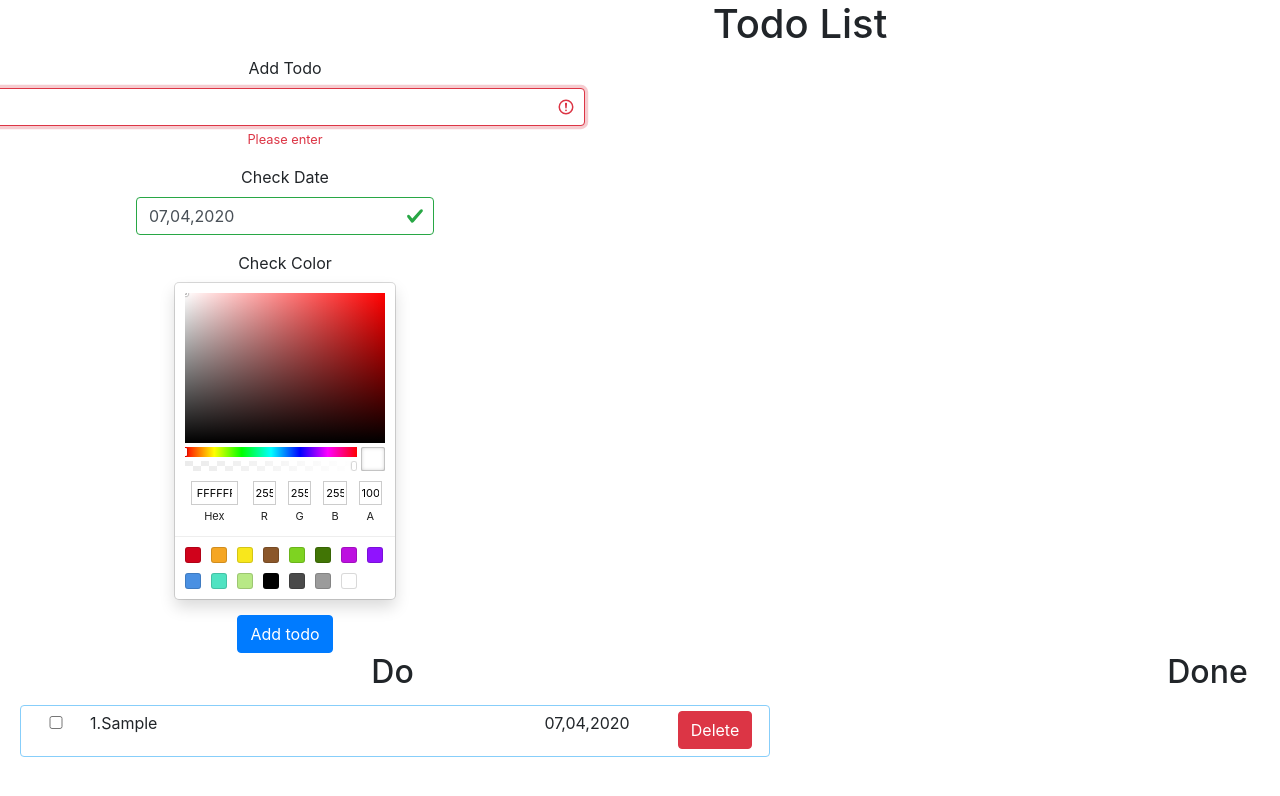
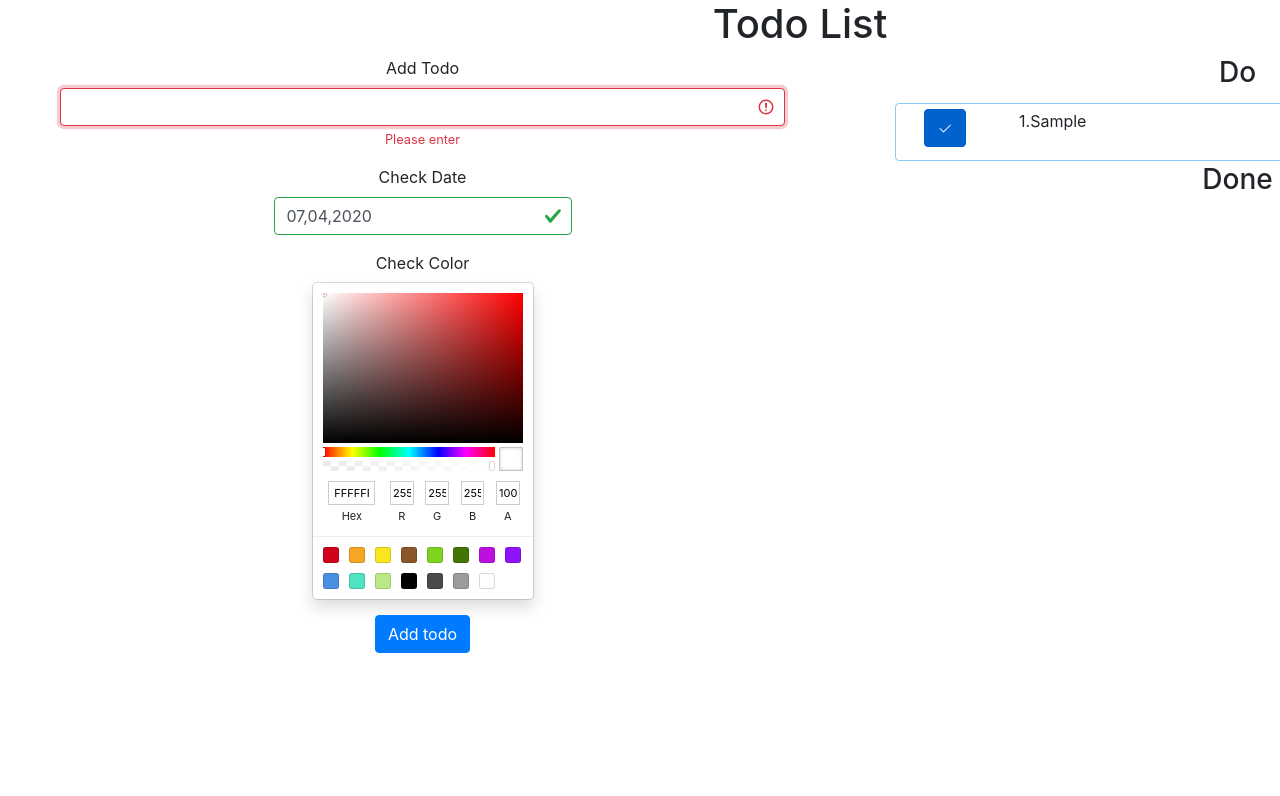
Before and after one commit to romantymets/FirstReactApp, a React (Create React App) app: page / in a window 1280 px wide. Both pictures are taken after typing "Sample" into the empty fields and a click on the button "Add todo". Shown: the top 796 px of the page. Built offline with nearby package versions, Linux system fonts and the light colour scheme.

Commit message:
add color and refactor code

```diff
--- a/src/components/ButtonColor/ButtonColor.css
+++ /dev/null
@@ -1,11 +0,0 @@
-.popover {
-    position: absolute;
-    zIndex: 2;
-}
-.cover {
-    position: fixed;
-    top: 0px;
-    right: 0px;
-    bottom: 0px;
-    left: 0px;
-}
--- a/src/components/ButtonColor/ButtonColor.js
+++ /dev/null
@@ -1,33 +0,0 @@
-import React from 'react';
-import { ChromePicker } from 'react-color'
-import './ButtonColor.css';
-class ButtonColor extends React.Component {
-  constructor() {
-    super();
-    this.state = {
-      displayColorPicker: false,
-    };
-  }
-  handleClick = () => {
-    this.setState({ displayColorPicker: !this.state.displayColorPicker })
-  };
-
-  handleClose = () => {
-    this.setState({ displayColorPicker: false })
-  };
-
-  render() {
-
-    return (
-      <div>
-        <button onClick={ this.handleClick }>Pick Color</button>
-        { this.state.displayColorPicker ? <div className="popover" >
-          <div  className="cover" onClick={ this.handleClose }/>
-          <ChromePicker />
-        </div> : null }
-      </div>
-    )
-  }
-}
-
-export default ButtonColor;
--- a/src/components/Todo/Todo.css
+++ b/src/components/Todo/Todo.css
@@ -1,8 +1,9 @@
 .conteiner {
     text-align: center;
-
     width: 600px;
-
+}
+.list-inline{
+   margin-left: 60px;
 }
 .color{
     margin: 0 auto;
--- a/src/components/Todo/TodoComponent.js
+++ b/src/components/Todo/TodoComponent.js
@@ -81,7 +81,7 @@ class Todo extends React.Component {
       <div className="conteiner-fluid">
         <h1> Todo List </h1>
         <div className="row">
-          <div className="conteiner">
+          <div className="conteiner col-6">
             <form onSubmit={this.onButtonClick} className="was-validated">
               <div className="list-inline">
                 <div className="form-group ">
@@ -116,10 +116,10 @@ class Todo extends React.Component {
               </div>
             </form>
           </div>
-          <div className="container-fluid">
-            <div className="row">
-              <div className="col-xs-12 col-sm-9 col-md-4 col-lg-6">
-                <h2> Do </h2>
+          <div className="conteiner col-6">
+            <div className="list-inline">
+              <div className="conteiner-fluid">
+                <h3> Do </h3>
                 <TodoList
                   todos={todos.filter(todo => {
                     return !todo.complited
@@ -129,8 +129,8 @@ class Todo extends React.Component {
                 >
                 </TodoList>
               </div>
-              <div className="col-xs-12 col-sm-9 col-md-4 col-lg-6">
-                <h2> Done </h2>
+              <div className="conteiner-fluid">
+                <h3> Done </h3>
                 <TodoList
                   todos={todos.filter(todo => todo.complited)}
                   onItemCheck={this.onItemCheck}
--- a/src/components/TodoList/TodoList.css
+++ b/src/components/TodoList/TodoList.css
@@ -11,9 +11,8 @@
     margin-bottom: 2px;
 }
 
-.checkbox-container{
-    position: relative;
-  left: 0px;
+.checkbox-container {
+    display: none;
 }
 .text-cut{
     text-align: left;
--- a/src/components/TodoList/TodoList.js
+++ b/src/components/TodoList/TodoList.js
@@ -14,19 +14,28 @@ class TodoList extends React.Component {
         <div className="container-fluid">
           <ul className="list-group">
             {todos.map((todo) =>
-                (<li className="list-group-item" key={todo.id}  style={ {background:`${todo.background}`}}>
+                (<li className="list-group-item " key={todo.id}  style={ {background:`${todo.background}`}}>
                   <div className="row">
-                    <div className="col-1">
+                    <div className="col-2">
+                        <label className="btn btn-primary active" >
+                          <svg className="bi bi-check" width="1em" height="1em" viewBox="0 0 16 16" fill="currentColor"
+                               xmlns="http://www.w3.org/2000/svg">
+                            <path fill-rule="evenodd"
+                                  d="M13.854 3.646a.5.5 0 010 .708l-7 7a.5.5 0 01-.708 0l-3.5-3.5a.5.5 0 11.708-.708L6.5 10.293l6.646-6.647a.5.5 0 01.708 0z"
+                                  clip-rule="evenodd"/>
+                          </svg>
                       <input type="checkbox" className="checkbox-container" checked={todo.complited}
-                             onChange={onItemCheck(todo.id)}
-                      />
+                             onChange={onItemCheck(todo.id)}>
+                      </input>
+                        </label>
+
                     </div>
-                    <div className="col-7">
+                    <div className="col-6">
                       <p  className={`text-cut ${todo.complited ? 'checked-item' : ''}`} >
                         {todo.id}.{todo.title}</p>
                     </div>
                     <div className="col-2">   {moment(todo.startDate).format("DD,MM,YYYY")}   </div>
-                    <div className="col-2">
+                    <div className="col-1">
                       <button className="btn btn-danger" onClick={onItemRemove(todo.id)}> Delete</button>
                     </div>
                   </div>
```
